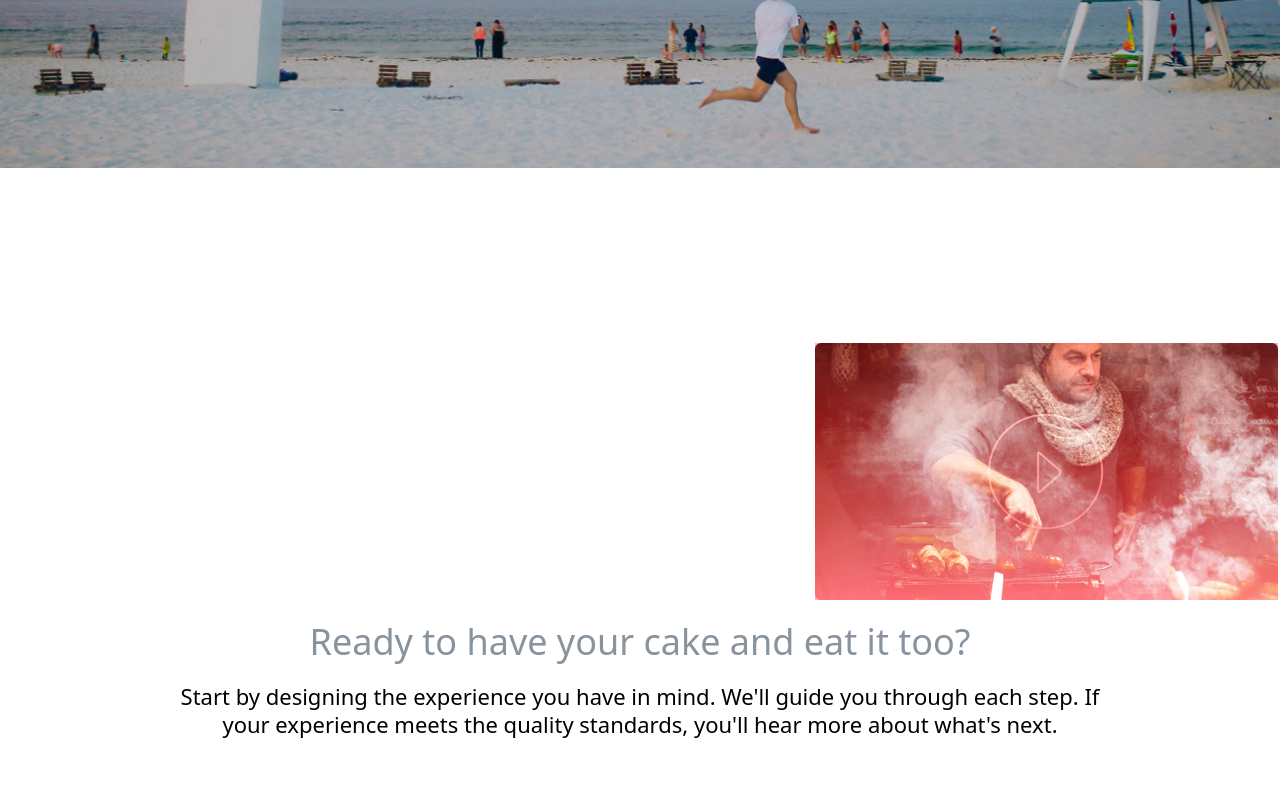
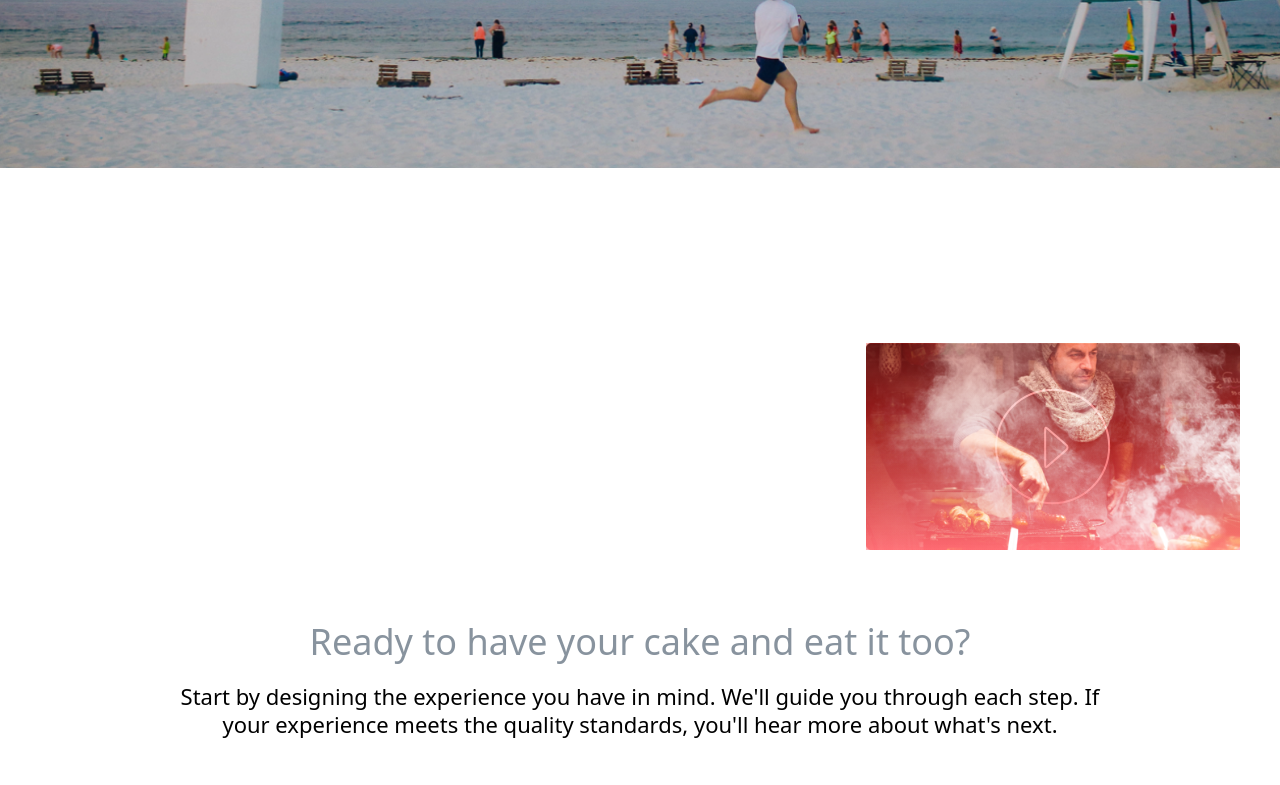
Before and after one commit to dannytszho/fakeSite-sr, a Next.js app: page / in a window 1280 px wide. Shown: the part 472-1257 px from the top of the page. Built offline with nearby package versions, Linux system fonts and the light colour scheme; no server answers.

Commit message:
Style VideosCard.tsx

```diff
--- a/components/VideosCard.tsx
+++ b/components/VideosCard.tsx
@@ -69,7 +69,7 @@ export default function VideosCard() {
                     {video?.description.replaceAll('<br />', '')}
                 </p>
             </div>
-            <div className="px-auto mx-auto w-full h-[250px] md:w-[463px] md:h-[257px]">
+            <div className="relative mx-auto w-full h-[250px] md:w-[380px] md:h-[257px]">
                 <button
                     type="button"
                     className="overlay absolute z-10 basis-1/3"
```
